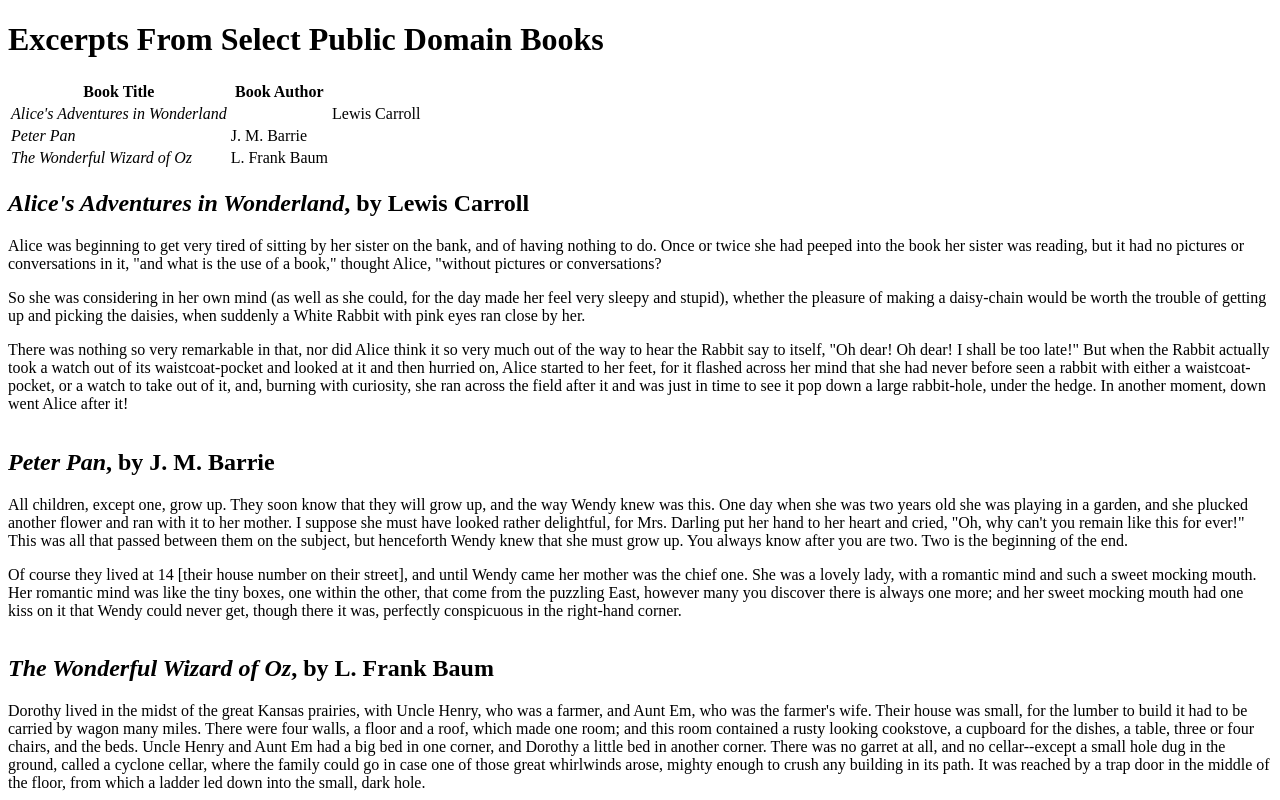
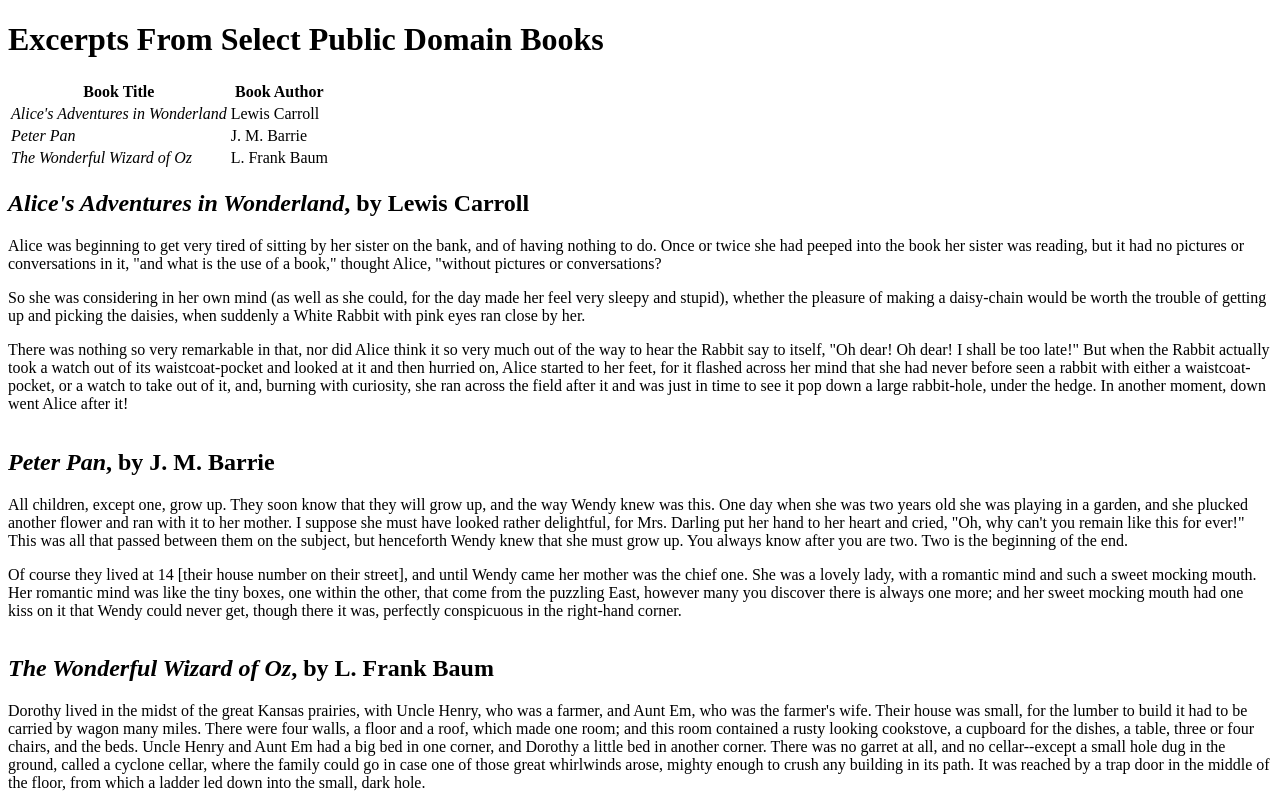
Before and after one commit to Youdi123/Lab3, a plain HTML site: page index.html in a window 1280 px wide. Shown: the top 800 px of the page. Drawn offline with Linux system fonts and the light colour scheme.

Commit message:
Update index.html

```diff
--- a/index.html
+++ b/index.html
@@ -12,7 +12,7 @@
         <th>Book Author</th>
       </tr>
       <tr>
-        <td><em>Alice's Adventures in Wonderland</em><td>
+        <td><em>Alice's Adventures in Wonderland</em></td>
         <td>Lewis Carroll</td>
       </tr>
       <tr>
```
